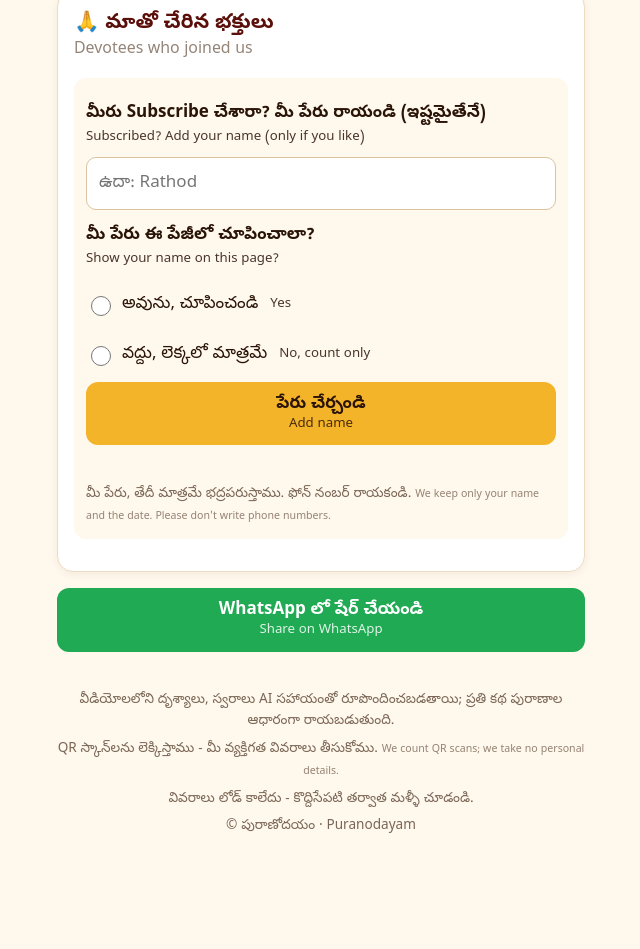
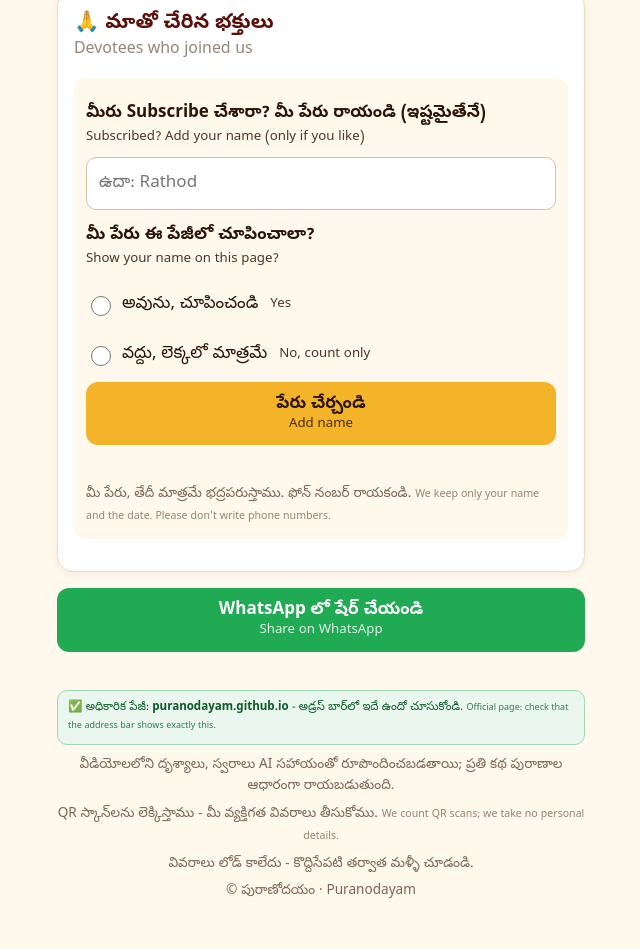
Before and after one commit to Puranodayam/puranodayam.github.io, a plain HTML site: page index.html in a window 1280 px wide. Shown: the part 1487-2436 px from the top of the page, without its empty margins (319-959 px from the left). Before the commit the page ends 2371 px from the top, so only its background shows below. Drawn offline with Linux system fonts and the light colour scheme; no server answers.

Commit message:
Add files via upload

```diff
--- a/index.html
+++ b/index.html
@@ -12,6 +12,10 @@
   <meta property="og:type" content="website">
   <link rel="icon" href="favicon.png" type="image/png">
   <link rel="apple-touch-icon" href="icon-192.png">
+  <!-- open connections early: page data comes from Google Apps Script, photos from Google Drive -->
+  <link rel="preconnect" href="https://script.google.com" crossorigin>
+  <link rel="preconnect" href="https://script.googleusercontent.com" crossorigin>
+  <link rel="dns-prefetch" href="https://drive.google.com">
   <link rel="preconnect" href="https://fonts.googleapis.com">
   <link rel="preconnect" href="https://fonts.gstatic.com" crossorigin>
   <link href="https://fonts.googleapis.com/css2?family=Noto+Sans+Telugu:wght@400;600;800&display=swap" rel="stylesheet">
@@ -119,6 +123,7 @@
   </main>
 
   <footer>
+    <p class="official">✅ అధికారిక పేజీ: <b>puranodayam.github.io</b> - అడ్రస్ బార్‌లో ఇదే ఉందో చూసుకోండి. <span class="en">Official page: check that the address bar shows exactly this.</span></p>
     <p id="scan-line"></p>
     <p>వీడియోలలోని దృశ్యాలు, స్వరాలు AI సహాయంతో రూపొందించబడతాయి; ప్రతి కథ పురాణాల ఆధారంగా రాయబడుతుంది.</p>
     <p>QR స్కాన్‌లను లెక్కిస్తాము - మీ వ్యక్తిగత వివరాలు తీసుకోము. <span class="en">We count QR scans; we take no personal details.</span></p>
--- a/style.css
+++ b/style.css
@@ -526,6 +526,18 @@ main { max-width: 560px; margin: 0 auto; padding: 16px 16px 8px; }
 .ann-photos a { display: block; aspect-ratio: 3 / 4; border-radius: 10px; overflow: hidden; background: var(--cream); }
 .ann-photos img { width: 100%; height: 100%; object-fit: cover; }
 
+.official {
+  background: #eaf7ee;
+  border: 1px solid #9fd9b3;
+  border-radius: 10px;
+  padding: 8px 10px;
+  font-size: 0.85em;
+  margin: 0 0 10px;
+  color: #0b5a28;
+  overflow-wrap: anywhere;
+}
+footer .official { margin: 6px 0 10px; text-align: left; }
+
 /* ---------- footer ---------- */
 footer {
   max-width: 560px;
```
Also changed, not shown: annadanam.html (+6 -0 lines), annadanam.js (+10 -3 lines).
